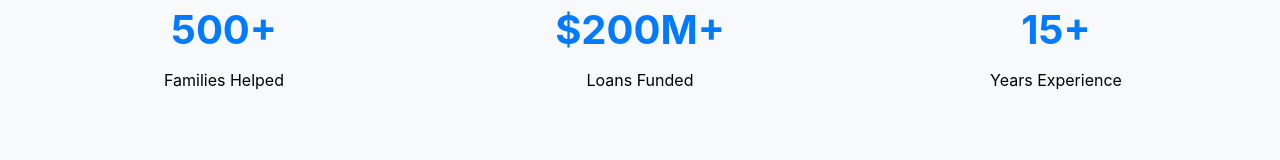
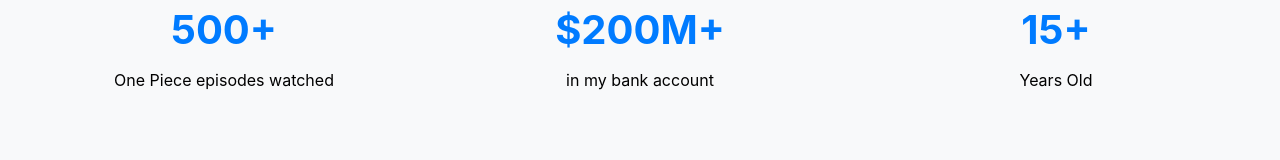
Before and after one commit to JimmyLieu/my-app, a React (Create React App) app: page / in a window 1280 px wide. Shown: the part 899-1059 px from the top of the page. Built offline with nearby package versions, Linux system fonts and the light colour scheme.

Commit message:
Changes to homescreen

```diff
--- a/src/pages/Home.js
+++ b/src/pages/Home.js
@@ -14,15 +14,15 @@
       <section className="stats">
         <div className="stat-item">
           <h3>500+</h3>
-          <p>Families Helped</p>
+          <p>One Piece episodes watched</p>
         </div>
         <div className="stat-item">
           <h3>$200M+</h3>
-          <p>Loans Funded</p>
+          <p>in my bank account</p>
         </div>
         <div className="stat-item">
           <h3>15+</h3>
-          <p>Years Experience</p>
+          <p>Years Old</p>
         </div>
       </section>
 
```
Also changed, not shown: 2 other files (tests, documents, lock files or other folders).
